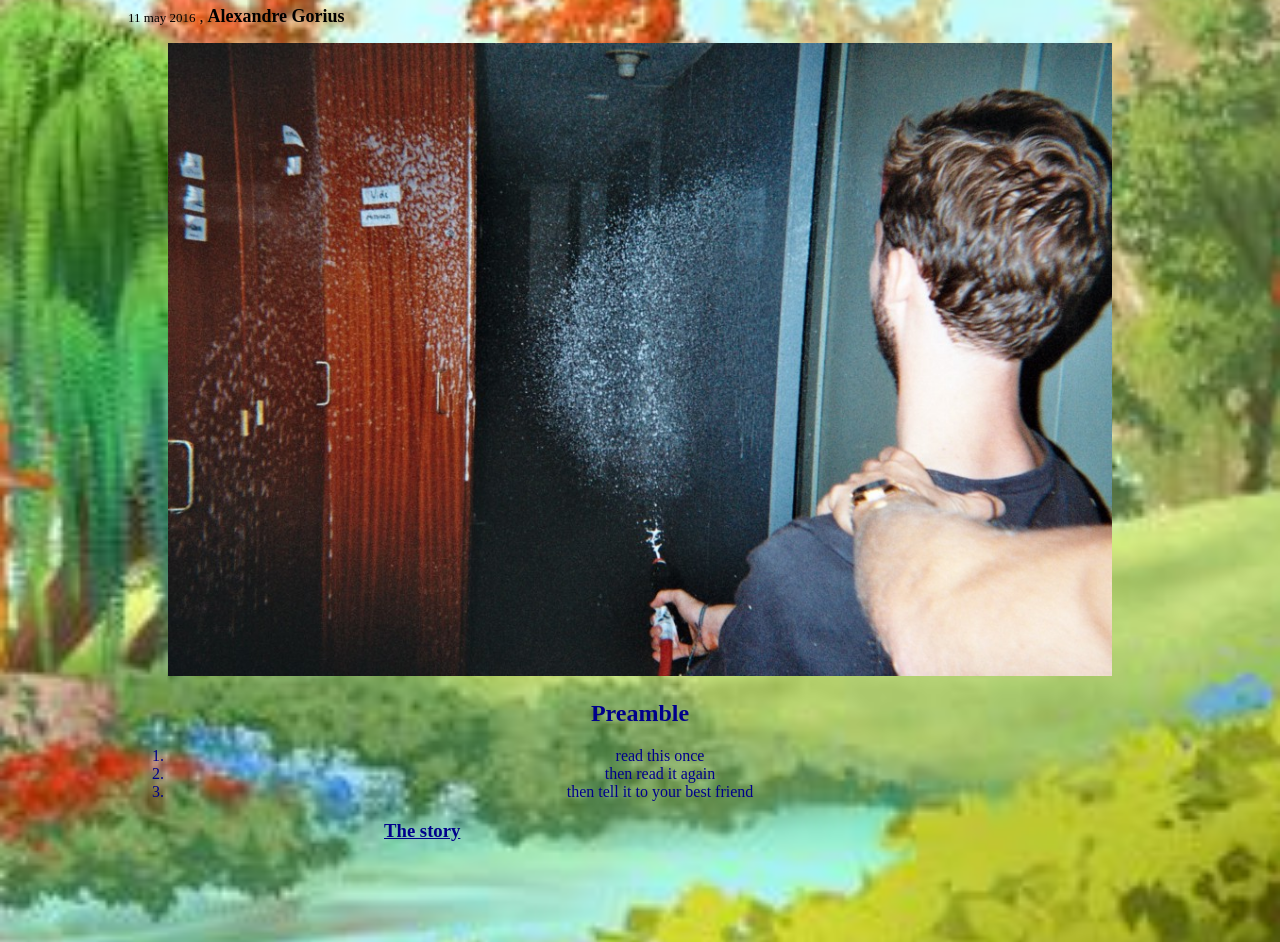
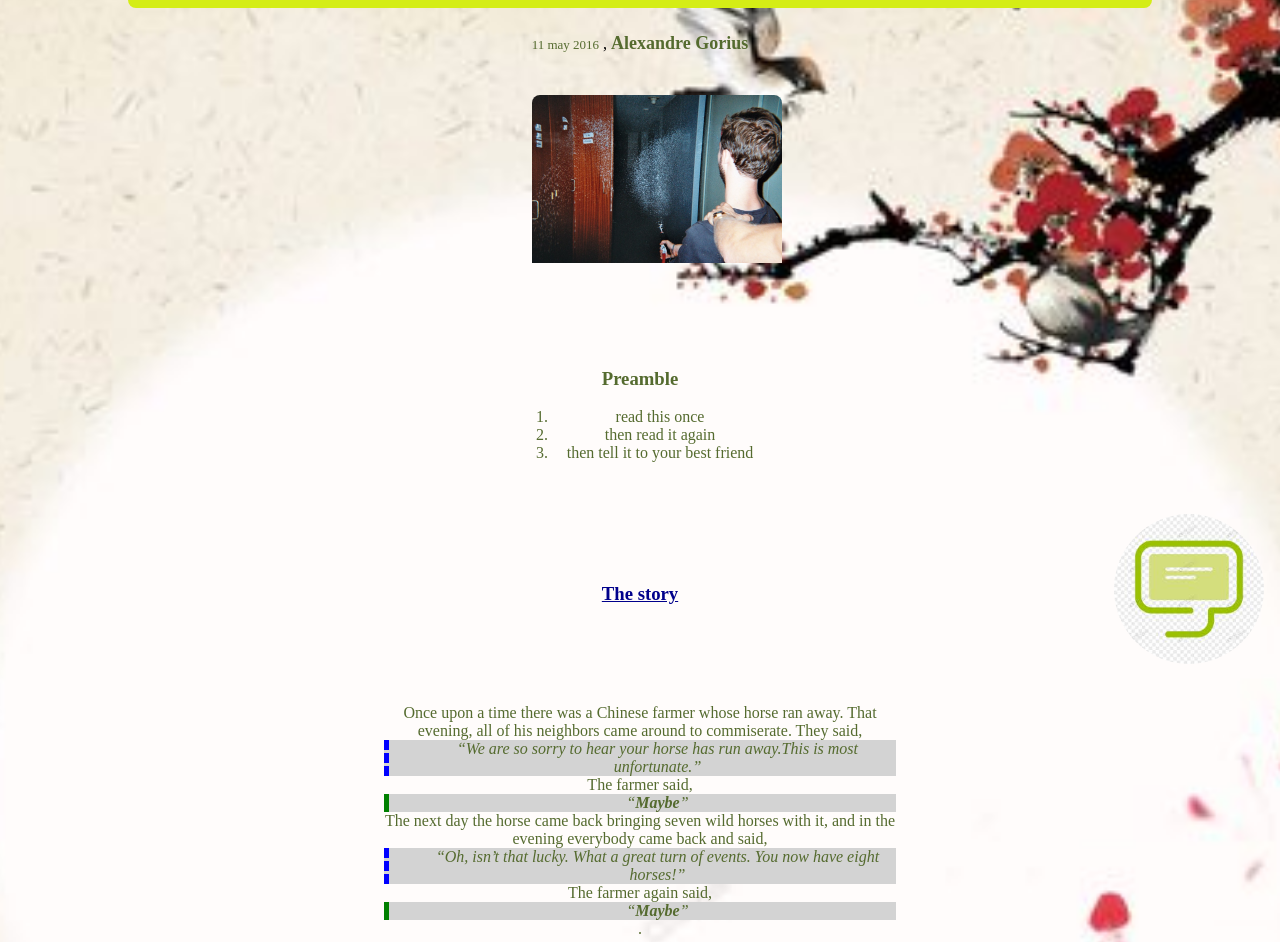
Before and after one commit to BarendStroobants/progressive-enhancement, a plain HTML site: page index.html in a window 1280 px wide. Shown: the part 74-1016 px from the top of the page. Drawn offline with Linux system fonts and the light colour scheme.

Commit message:
final upload

```diff
--- a/index.html
+++ b/index.html
@@ -11,23 +11,25 @@
 <body>
 
 <header>
+
     <h1>The Story of the Chinese Farmer</h1>
 
+</header>
+
+<section class="fixFloat">
+
     <p class="time-and-author">
-    <time>11 may 2016</time> , <strong class="name-author"> Alexandre Gorius</strong>
+        <time>11 may 2016</time> , <strong class="name-author"> Alexandre Gorius</strong>
     </p>
 
     <figure>
         <a href="images/image-one.jpeg">
-            <img id="image-one"  src="images/image-one.jpeg" alt="Man holding a hose" width="100%">
+            <img alt="Man holding a hose"  id="image-one" src="images/image-one.jpeg" width="100%">
         </a>
     </figure>
-</header>
-
-<section>
 
     <article class="preamble">
-        <h2>Preamble</h2>
+        <h1>Preamble</h1>
 
         <ol class="what-to-do">
             <li>read this once</li>
@@ -36,10 +38,14 @@
         </ol>
     </article>
 
-    <article class="story">
+</section>
 
-        <h3><a id="link-the-story" href="https://www.youtube.com/watch?v=CzxprrfoEMM" target="_blank"
-               title="Watch the youtube clip">The story</a></h3>
+<section class="story">
+
+    <article class="storyPartOne">
+
+        <h1><a id="link-the-story" href="https://www.youtube.com/watch?v=CzxprrfoEMM" target="_blank"
+               title="Watch the youtube clip">The story</a></h1>
 
         <p>Once upon a time there was a Chinese farmer whose horse ran away. That evening, all of his neighbors came
             around to commiserate. They said, <q class="commiserate">We are so sorry to hear your horse has run
@@ -47,7 +53,9 @@
             next day the horse came back bringing seven wild horses with it, and in the evening everybody came back and
             said, <q class="commiserate">Oh, isn’t that lucky. What a great turn of events. You now have eight
                 horses!</q> The farmer again said, <q class="farmer"><strong>Maybe</strong></q>.</p>
+    </article>
 
+    <article class="storyPartTwo">
         <p>following day his son tried to break one of the horses, and while riding it, he was thrown and broke his
             leg. The neighbors then said, <q class="commiserate">Oh dear, that’s too
                 <strong class="bad">bad</strong>
@@ -55,7 +63,9 @@
             conscription officers came around to conscript people into the army, and they rejected his son because
             he had a broken leg. Again all the neighbors came around and said, <q class="commiserate">Isn’t that
                 great!</q> Again, he said, <q class="farmer"><strong>Maybe.</strong></q></p>
+    </article>
 
+    <article class="storyPartThree">
         <p>The whole process of nature is an integrated process of immense complexity, and it’s really impossible to
             tell whether anything that happens in it is
             <strong class="good">good</strong>
@@ -65,6 +75,9 @@
         consequences of
         <strong class="good">good</strong>
         fortune.</p>
+    </article>
+
+    <article class="linkAlanWatts">
 
         <a id="link-alan-watts" href="https://nl.wikipedia.org/wiki/Alan_Watts" target="_blank" title="watch wikipedia">Alan Watts</a>
 
@@ -109,22 +122,31 @@
     </article>
 
     <article class="conclusion">
+
         <h4>Conclusion</h4>
 
         <p>Conclusion
-            <tag fortune="good">good</tag>
+            <strong class="good">good</strong>
             and
-            <tag fortune="bad>" bad
-        </p>
+            <strong class="bad">bad</strong>
         are just one perspective. Bananas are
-        <tag fortune="good">good</tag>
+        <strong class="good">good</strong>
         for monkeys, but monkeys are not
-        <tag fortune="good">good</tag>
+        <strong class="good">good</strong>
         for bananas. Let's not make a big deal out of it...
         </p>
     </article>
 
 </section>
+
+<section>
+    <aside class="notification">
+        <img src="images/message-icon.jpeg" alt="you've got a message">
+    </aside>
+</section>
+
+<hr>
+
 <footer>
     Copyright &copy; Just Another Company 2017. All right reserved. Adapted from this article:
     https://wellsbaum.blog/2018/01/27/alan-watts-the-story-of-the-chinese-farmer/
--- a/style.css
+++ b/style.css
@@ -6,33 +6,35 @@ body {
     margin-right: 10%;
     /*background: -webkit-linear-gradient(90deg, rgb(137, 45, 8), rgb(20, 90, 37));
     background: radial-gradient(90deg, rgb(137, 45, 8), rgb(20, 90, 37));*/
-    background-image: url("images/garde.jpg");
+    background-image: url("images/chinese background.jpg");
     background-position: center;
     background-repeat: no-repeat;
     background-size: cover;
 }
 
 
-header:nth-child(third){
-    background: yellow;
+header:first-child{
+    background: #D4ED16;
     border-radius: 8px;
     padding: 1px;
+    text-align: center;
+    color: darkolivegreen;
 }
 
 h1{
 
 }
 
-.time-and-author{
-
+.fixFloat {
+    display: block;
+    margin-top: 25px;
+    margin-left: 25%;
+    margin-bottom: 25px;
+    margin-right: 25%;
 }
 
-time{
-    font-size: small;
-}
-
-.name-author{
-    font-size: large;
+.time-and-author{
+text-align: center;
 }
 
 figure{
@@ -40,18 +42,41 @@ figure{
 }
 
 #image-one{
+    border-radius: 8px;
+    width: 250px;
+    float: left;
+    margin-top: 25px;
+    margin-left: 25%;
+    margin-bottom: 25px;
+    margin-right: 25%;
+    padding-bottom: 80px;
+}
 
+time{
+    font-size: small;
+    padding-top: 2px;
+    padding-bottom: 2px;
+    color: darkolivegreen;
+}
+
+.name-author{
+    font-size: large;
+    padding-top: 2px;
+    padding-bottom: 2px;
+    color: darkolivegreen;
 }
 
 section{
 
 }
 .preamble{
-    color: darkblue;
+    color: darkolivegreen;
     text-align: center;
-}
-
-h2{
+    margin-top: 25px;
+    margin-left: 25%;
+    margin-bottom: 25px;
+    margin-right: 25%;
+    padding-bottom: 80px;
 
 }
 
@@ -68,18 +93,27 @@ li{
 }
 
 .story{
+    text-align: center;
     margin-top: auto;
     margin-left: 25%;
     margin-bottom: auto;
     margin-right: 25%;
-
 }
 
-.story p{
-    font-size: 160%;
+.storyPartOne p{
     padding-top: 80px;
     padding-bottom: 80px;
-    color: darkblue;
+    color: darkolivegreen;
+}
+
+.storyPartTwo p{
+    padding-bottom: 80px;
+    color: darkolivegreen;
+}
+
+.storyPartThree p{
+    padding-bottom: 80px;
+    color: darkolivegreen;
 }
 
 .commiserate{
@@ -88,6 +122,10 @@ li{
     background-color: lightgray;
     font-style: italic;
     }
+
+q{
+    display: block;
+}
 
 .farmer{
     border-left: 5px dashed green;
@@ -136,7 +174,6 @@ table{
     border: 3px solid black;
     width: 50%;
     text-align: center;
-    padding: 15px;
     margin-top: auto;
     margin-left: 25%;
     margin-bottom: auto;
@@ -145,6 +182,9 @@ table{
 
 caption{
     text-align: center;
+    color: darkolivegreen;
+    padding-top: 80px;
+    padding-bottom: 20px;
 }
 
 tr{
@@ -168,12 +208,34 @@ td{
 .farmers-philosophy{
     text-align: center;
     font-weight: bold;
+    color: darkolivegreen;
+    padding-top: 20px;
+    padding-bottom: 80px;
 }
 
 h4{
 
 }
 
+.conclusion{
+    padding-bottom: 80px;
+}
+
+.notification{
+    position: fixed;
+    right: 0px;
+    bottom: 50px;
+    padding:.5rem 1rem;
+    width:150px;
+    font-weight:bold;
+    color: darkolivegreen;
+}
+
+.notification img{
+    border-radius: 50%;
+    width: 150px;
+}
+
 footer{
 
 }
```
Also changed, not shown: images/chinese background.jpg (added), images/message-icon.jpeg (added).
